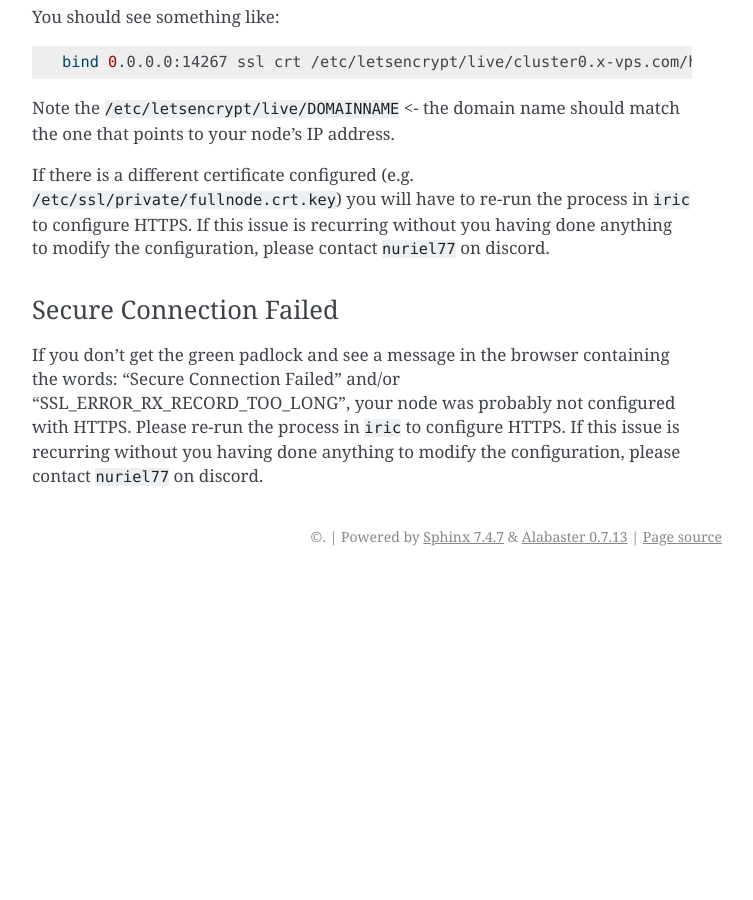
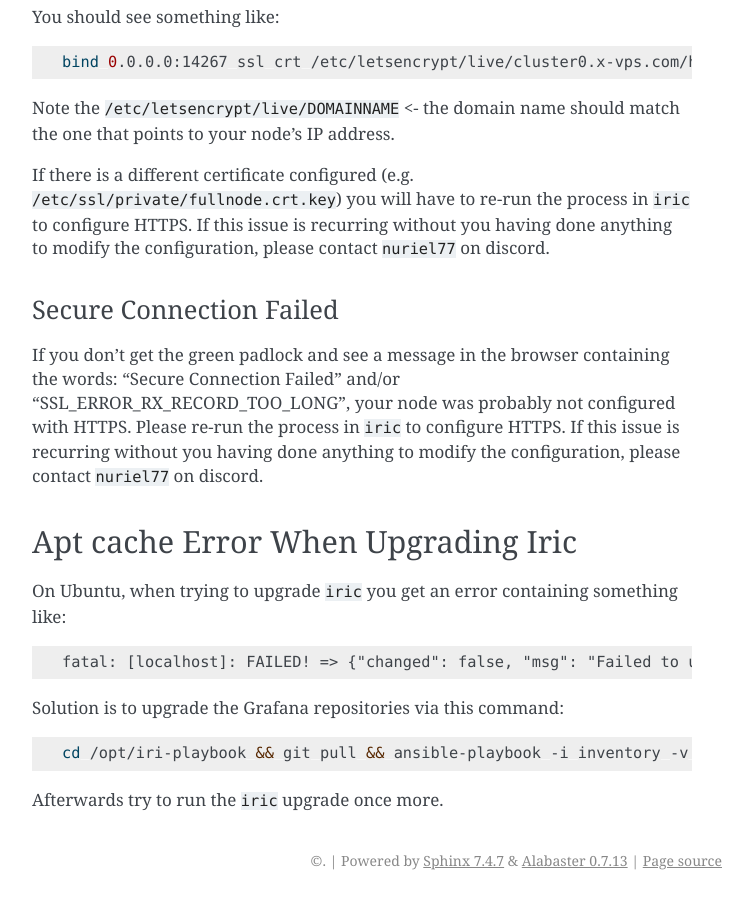
Before and after one commit to nuriel77/iri-playbook, a Sphinx documentation site: the page built from docs/troubleshooting.rst, in a window 1280 px wide and 900 px high, scrolled down 6683 px. Shown: the whole window, without its empty margins (388-1141 px from the left). Built offline with Sphinx 7.4.7, drawn with Linux system fonts in a browser that asks for light colours; before the commit the page ends 7259 px from its top, so only the background shows below that; some of the changed text lies outside the part shown.

Commit message:
Troubleshoot grafana links broken

```diff
--- a/docs/troubleshooting.rst
+++ b/docs/troubleshooting.rst
@@ -328,3 +328,21 @@ Secure Connection Failed
 ------------------------
 
 If you don't get the green padlock and see a message in the browser containing the words: "Secure Connection Failed" and/or "SSL_ERROR_RX_RECORD_TOO_LONG", your node was probably not configured with HTTPS. Please re-run the process in ``iric`` to configure HTTPS. If this issue is recurring without you having done anything to modify the configuration, please contact ``nuriel77`` on discord.
+
+
+Apt cache Error When Upgrading Iric
+===================================
+
+On Ubuntu, when trying to upgrade ``iric`` you get an error containing something like::
+
+  fatal: [localhost]: FAILED! => {"changed": false, "msg": "Failed to update apt cache: "}
+
+
+Solution is to upgrade the Grafana repositories via this command:
+
+.. code:: bash
+
+  cd /opt/iri-playbook && git pull && ansible-playbook -i inventory -v site.yml --tags=monitoring_deps
+
+
+Afterwards try to run the ``iric`` upgrade once more.
```
